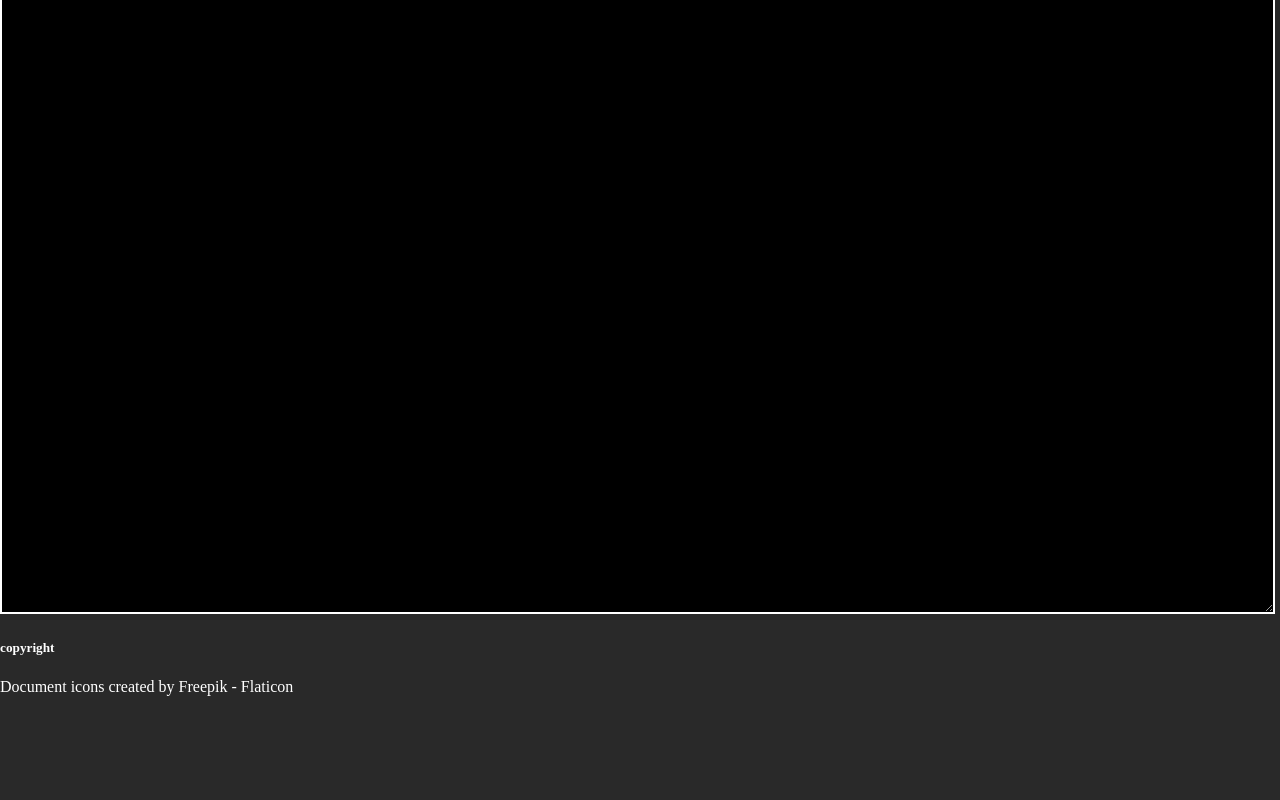
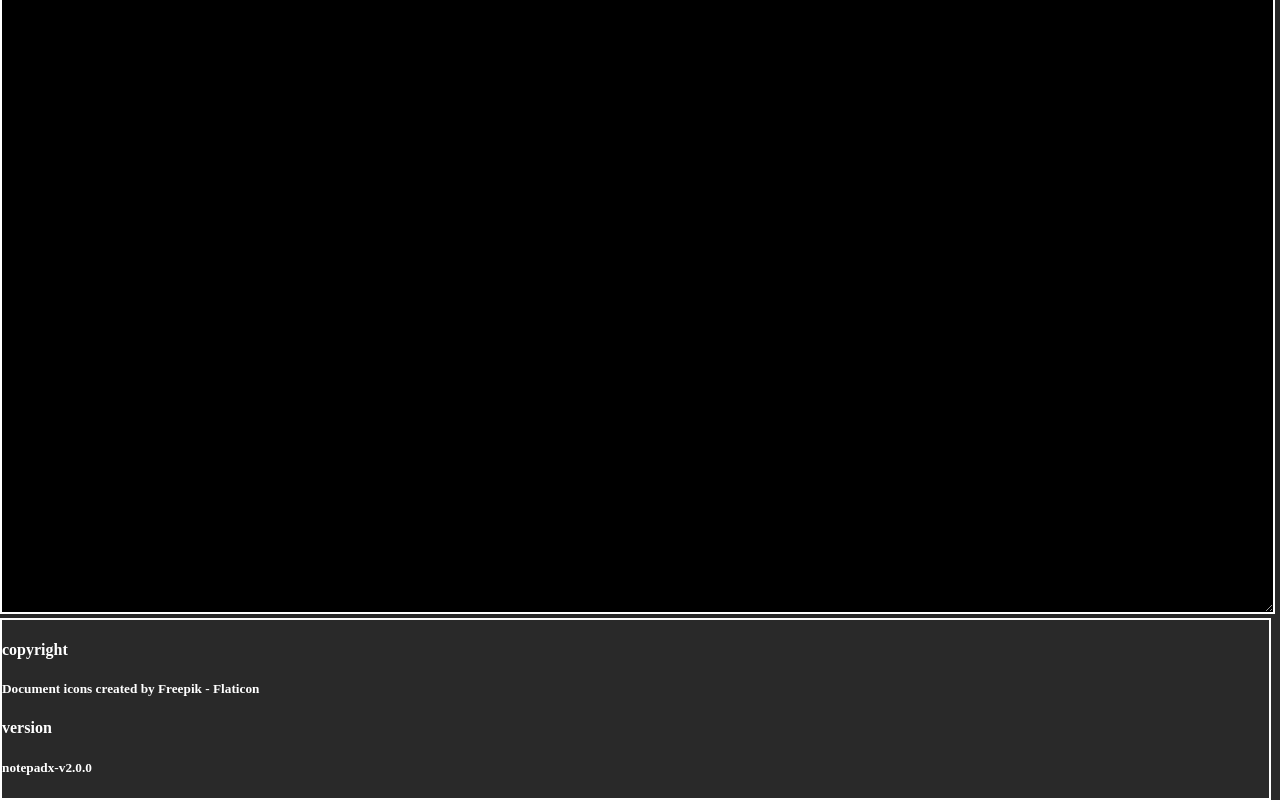
Before and after one commit to dokdoxofficial/notepada, a React (Create React App) app: page / in a window 1280 px wide. Shown: the part 238-1038 px from the top of the page. Before the commit the page ends 934 px from the top, so only its background shows below. Built offline with nearby package versions, Linux system fonts and the light colour scheme; a web font is replaced by a local one.

Commit message:
css 디자인 및 접근성을 개선함

```diff
--- a/src/App.css
+++ b/src/App.css
@@ -52,3 +52,7 @@ img{
   width: 200pt;
   height: 200pt;
 }
+footer{
+  border:2px white solid;
+  width: 99%;
+}
--- a/src/App.js
+++ b/src/App.js
@@ -90,8 +90,12 @@ window.addEventListener("load", () => {
 
          </div>
          <textarea id="notepadarea"style={{color:color}}></textarea>
-         <h5>copyright</h5>
-         <a href="https://www.flaticon.com/free-icons/document" title="document icons">Document icons created by Freepik - Flaticon</a>
+         <footer>
+         <h4>copyright</h4>
+         <a href="https://www.flaticon.com/free-icons/document" title="document icons"><h5>Document icons created by Freepik - Flaticon</h5></a>
+         <h4>version</h4>
+         <h5>notepadx-v2.0.0</h5>
+         </footer>
 
     </div>
   );
```
